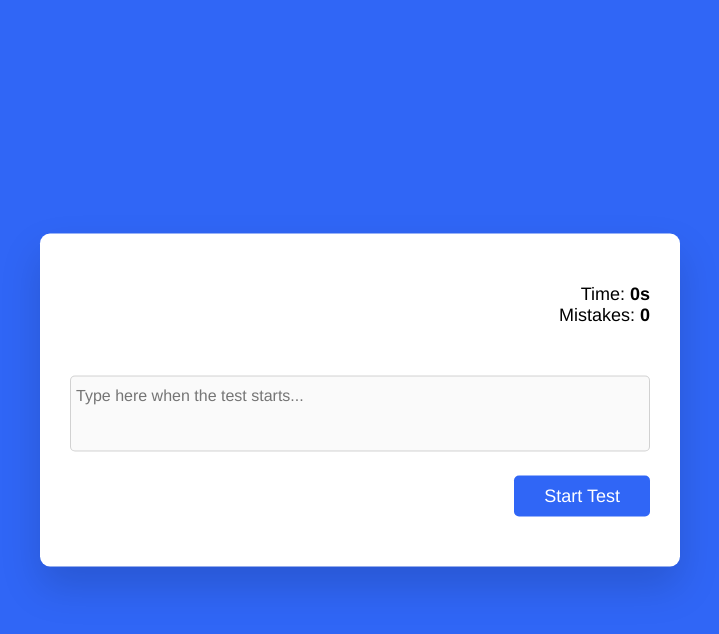
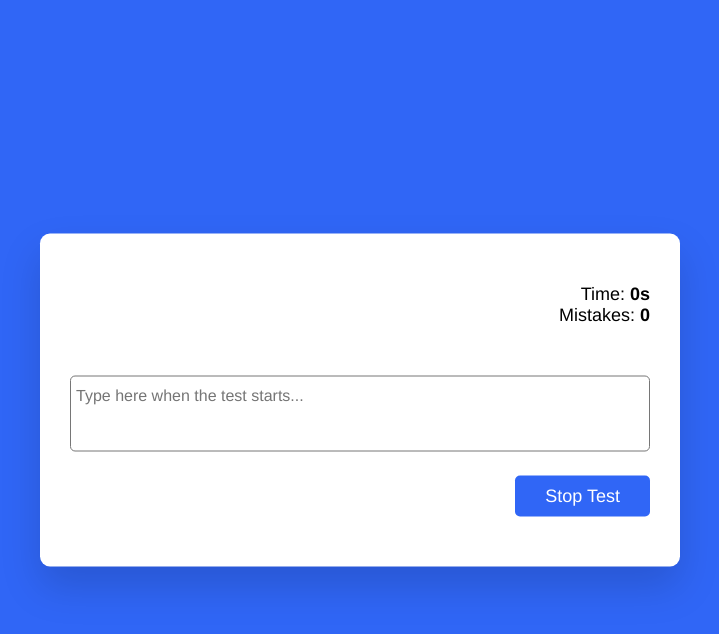
Before and after one commit to IkaMastera/typing-test-game-js, a plain HTML site: page index.html in a window 1280 px wide. Both pictures are taken after a click on the button "Start Test". Shown: the whole page, without its empty margins (280-999 px from the left). Drawn offline with Linux system fonts and the light colour scheme; no server answers.

Commit message:
add: startTest Functionality

```diff
--- a/index.html
+++ b/index.html
@@ -22,7 +22,7 @@
         id="quote-input"
         placeholder="Type here when the test starts..."
       ></textarea>
-      <button id="start-test">Start Test</button>
+      <button id="start-test" onclick="startTest()">Start Test</button>
       <button id="stop-test">Stop Test</button>
       <div class="result">
         <h3>Result</h3>
--- a/script.js
+++ b/script.js
@@ -18,6 +18,14 @@ const renderNewQuote = async () => {
   quoteSection.innerHTML += arr.join("");
 };
 
+const startTest = () => {
+  mistakes = 0;
+  timer = "";
+  userInput.disabled = false;
+  document.getElementById("start-test").style.display = "none";
+  document.getElementById("stop-test").style.display = "block";
+};
+
 window.onload = () => {
   userInput.value = "";
   document.getElementById("start-test").style.display = "block";
```
